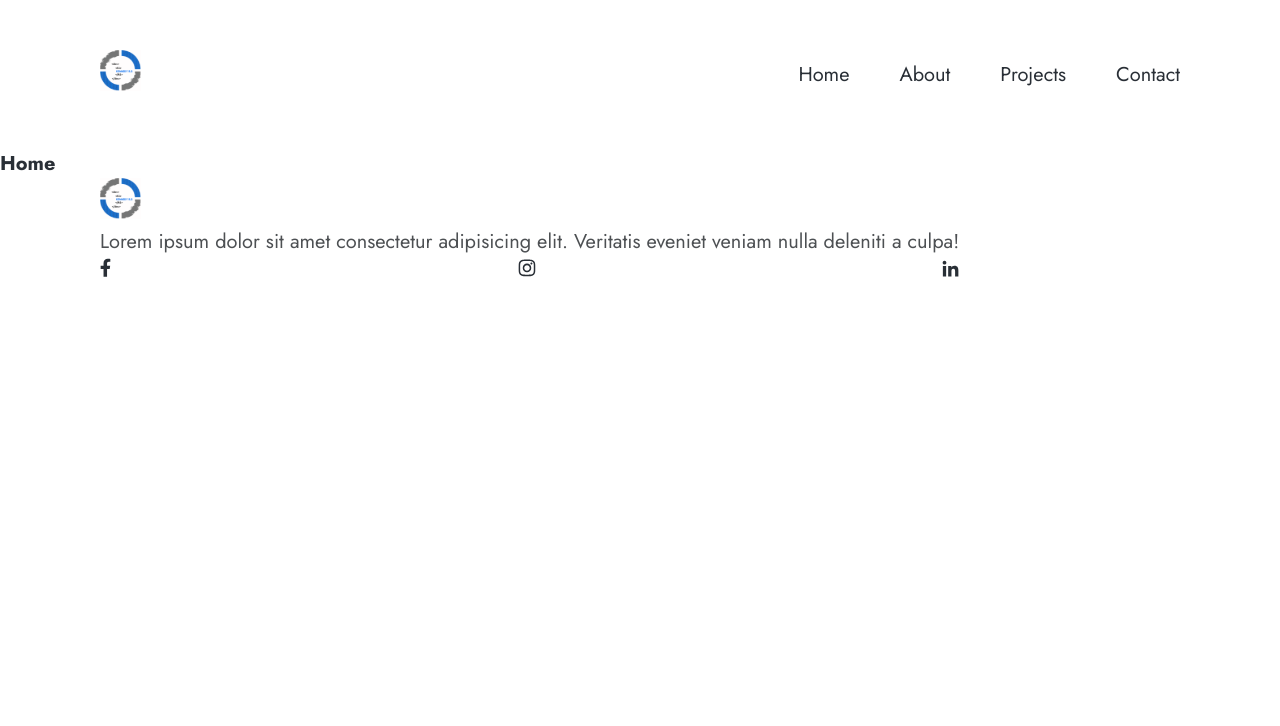
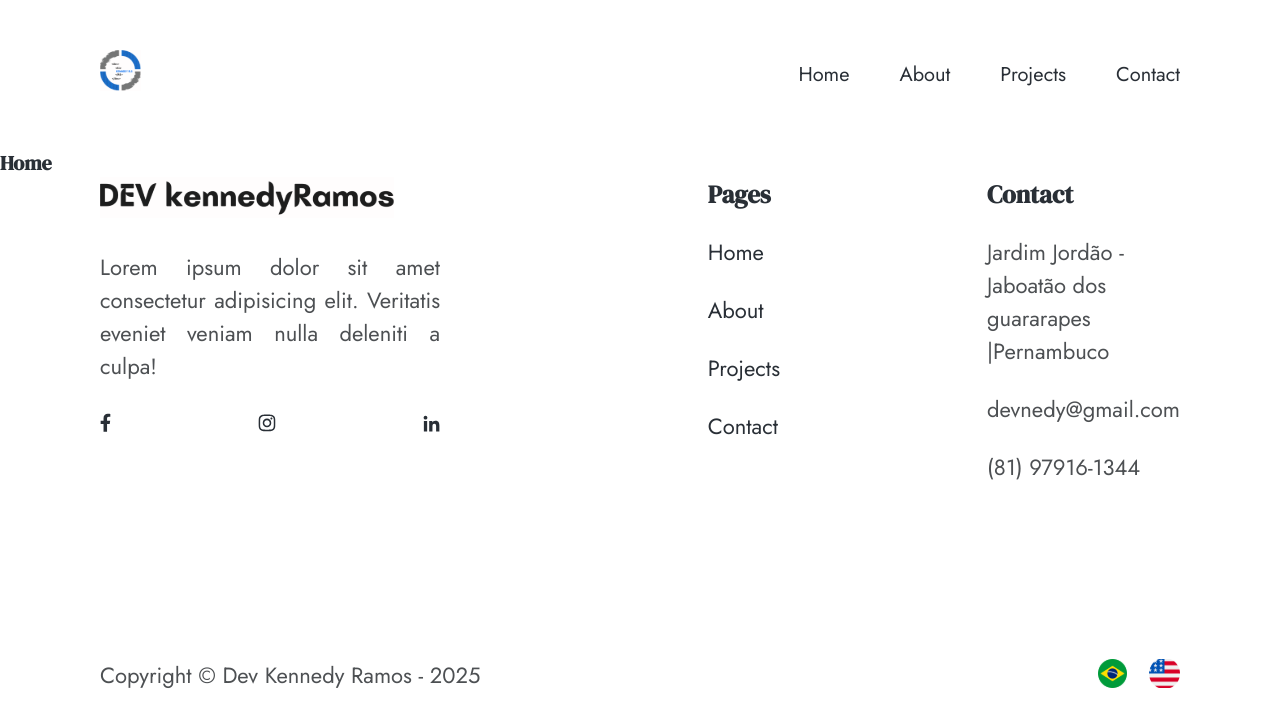
Before and after one commit to KennedyRamos/architect-website, a React (Vite) app: page / in a window 1280 px wide. Shown: the top 726 px of the page. Built offline with nearby package versions, Linux system fonts and the light colour scheme.

Commit message:
finishing the footer, creating the component css and rearranging the layout

```diff
--- a/src/components/Footer/Footer.css
+++ b/src/components/Footer/Footer.css
@@ -0,0 +1,60 @@
+.footer-logo-col{
+    max-width: 17rem;
+    width: 80%;
+    text-align: justify;
+}
+
+.footer-col{
+    margin: 0 0 0 7rem;
+    max-width: 13rem;
+    width: 100%;
+}
+
+.footer-col ul {
+    margin: 0;
+    padding: 0;
+}
+
+.footer-col li, h3, .footer-logo  {
+    margin: 0 0 var(--25-spacing) 0;
+}
+
+footer h3, .footer-logo {
+    font-size: 1.25rem;
+}
+
+footer a, footer p {
+    font-size: 1.1rem;
+    margin: 0 0 var(--25-spacing) 0;
+    line-height: 150%;
+}
+
+
+footer .social-links a{
+    margin: var(--25-spacing) 2rem 0 0 ;
+}
+
+.footer-copy {
+    margin: 7.5rem 0 var(--50-spacing) 0;
+}
+
+.footer-copy .langs-area {
+    column-gap: 1.1rem;
+}
+
+.langs-area img{
+    height: 1.45rem;
+}
+
+@media (max-width: 768px){
+    .footer-col{
+        margin: 0;
+        max-width: 100%;
+        width: 100%;
+    }
+
+    .footer-log-col{
+        max-width: 100%;
+        width: 100%;
+    }
+}
--- a/src/components/Footer/Footer.jsx
+++ b/src/components/Footer/Footer.jsx
@@ -2,7 +2,7 @@ import { Link } from 'react-router-dom';
 
 // ASSETS
 import './Footer.css'
-import Logo from '../../assets/logo.svg';
+import LogoName from '../../assets/logo-with-name.svg';
 import BrazilIcon from '../../assets/brazil-icon.svg';
 import UsaIcon from '../../assets/usa-icon.svg';
 import FacebookIcon from '../../assets/facebook-icon.svg';
@@ -16,8 +16,8 @@ export default function Footer(){
 
                 <div className='d-flex jc-between'>
 
-                    <div className='footerlogo-col'>
-                        <img src={Logo} />
+                    <div className='footer-logo-col'>
+                        <img src={LogoName} className='footer-logo'/>
                         <p>Lorem ipsum dolor sit amet consectetur adipisicing elit. Veritatis eveniet veniam nulla deleniti a culpa!</p>
 
                         <div className='d-flex jc-between'>
@@ -31,9 +31,33 @@ export default function Footer(){
                                 <img src={LinkedinIcon} />
                             </a>
                         </div>
-
                     </div>
 
+                    <div className='d-flex'>
+                        <div className='footer-col'>
+                            <h3>Pages</h3>
+                            <ul>
+                                <li><Link to="/">Home</Link></li>
+                                <li><Link to="/About">About</Link></li>
+                                <li><Link to="/Projects">Projects</Link></li>
+                                <li><Link to="/Contact">Contact</Link></li>
+                            </ul>
+                        </div>
+                        <div className='footer-col'>
+                            <h3>Contact</h3>
+                            <p>Jardim Jordão - Jaboatão dos guararapes |Pernambuco</p>
+                            <p>devnedy@gmail.com</p>
+                            <p>(81) 97916-1344</p>
+                        </div>
+                    </div>
+                </div>
+
+                <div className='d-flex jc-between footer-copy'>
+                    <p>Copyright © Dev Kennedy Ramos - 2025</p>
+                    <div className='langs-area d-flex'>
+                        <img src={BrazilIcon} />
+                        <img src={UsaIcon} />
+                    </div>
                 </div>
 
             </div>
--- a/src/components/Header/Header.css
+++ b/src/components/Header/Header.css
@@ -3,10 +3,5 @@ header{
 }
 
 nav a{
-    color: var(--title-color);
     margin: 0 0 0 var(--50-spacing);
 }
-
-nav a:hover{
-    color: var(--primary-color);
-}
--- a/src/main.css
+++ b/src/main.css
@@ -44,6 +44,18 @@ body{
   color: var(--title-color);
   background-color: #fff;
   min-height: 100vh;
+}
+
+a{
+  color: var(--title-color);
+}
+
+a:hover {
+    color: var(--primary-color);
+}
+
+h1, h2, h3, h4, h6{
+  font-family: var(--font-DM);
 }
 
 p{
```
Also changed, not shown: src/assets/logo-with-name.svg (added).
